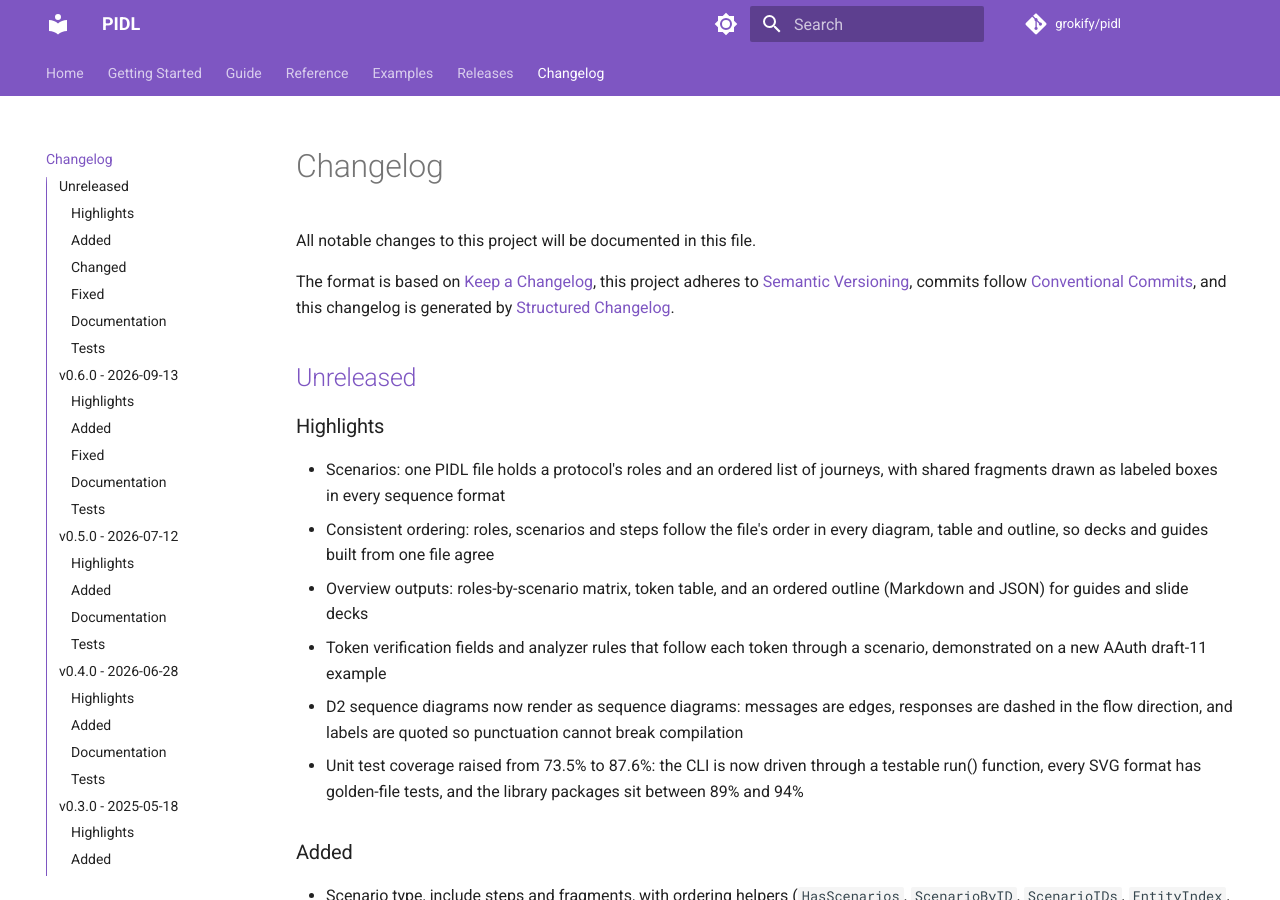
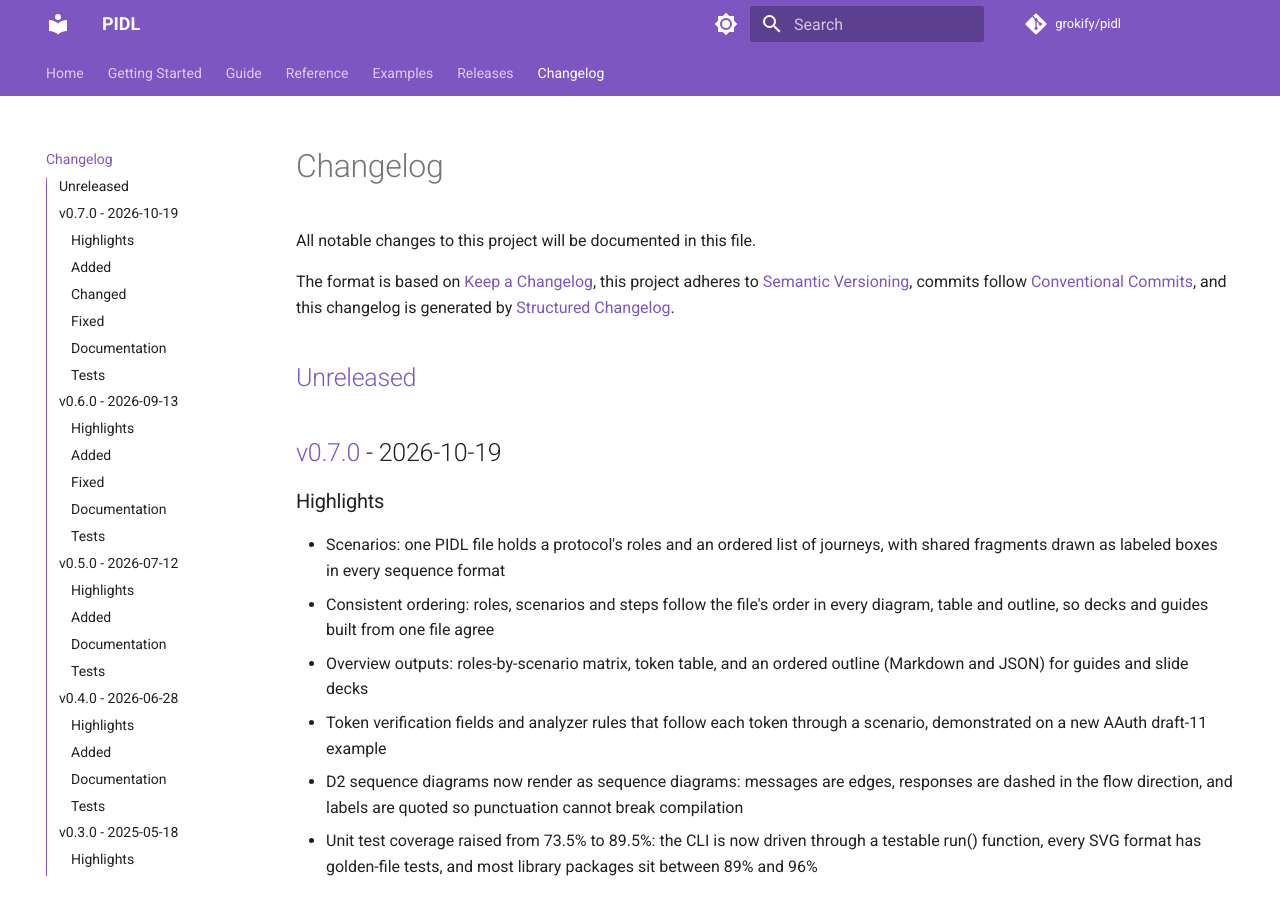
Before and after one commit to grokify/pidl, an MkDocs documentation site: the page built from docs/CHANGELOG.md, in a window 1280 px wide and 900 px high. Built offline with MkDocs 1.6.1 and Material for MkDocs 9.7.7, drawn with Linux system fonts in a browser that asks for light colours; comment, search, counter and statistics services are not loaded.

Commit message:
docs(release): add v0.7.0 release notes and changelog
Promote the unreleased changelog entries to v0.7.0, date the release
notes, add v0.7.0 to the releases index and docs navigation, and mark
v0.7.0 complete in the roadmap.

Co-Authored-By: Claude Opus 5.5 <noreply@anthropic.com>

```diff
--- a/docs/CHANGELOG.md
+++ b/docs/CHANGELOG.md
@@ -9,6 +9,8 @@ and this changelog is generated by [Structured Changelog](https://github.com/gro
 
 ## [Unreleased]
 
+## [v0.7.0] - 2026-10-19
+
 ### Highlights
 
 - Scenarios: one PIDL file holds a protocol's roles and an ordered list of journeys, with shared fragments drawn as labeled boxes in every sequence format
@@ -16,7 +18,7 @@ and this changelog is generated by [Structured Changelog](https://github.com/gro
 - Overview outputs: roles-by-scenario matrix, token table, and an ordered outline (Markdown and JSON) for guides and slide decks
 - Token verification fields and analyzer rules that follow each token through a scenario, demonstrated on a new AAuth draft-11 example
 - D2 sequence diagrams now render as sequence diagrams: messages are edges, responses are dashed in the flow direction, and labels are quoted so punctuation cannot break compilation
-- Unit test coverage raised from 73.5% to 87.6%: the CLI is now driven through a testable run() function, every SVG format has golden-file tests, and the library packages sit between 89% and 94%
+- Unit test coverage raised from 73.5% to 89.5%: the CLI is now driven through a testable run() function, every SVG format has golden-file tests, and most library packages sit between 89% and 96%
 
 ### Added
 
@@ -379,7 +381,8 @@ and this changelog is generated by [Structured Changelog](https://github.com/gro
 - MIT License ([`bc35c74`](https://github.com/grokify/pidl/commit/bc35c74))
 - Gitignore with binary and ideation file patterns ([`284d99a`](https://github.com/grokify/pidl/commit/284d99a))
 
-[unreleased]: https://github.com/grokify/pidl/compare/v0.6.0...HEAD
+[unreleased]: https://github.com/grokify/pidl/compare/v0.7.0...HEAD
+[v0.7.0]: https://github.com/grokify/pidl/compare/v0.6.0...v0.7.0
 [v0.6.0]: https://github.com/grokify/pidl/compare/v0.5.0...v0.6.0
 [v0.5.0]: https://github.com/grokify/pidl/compare/v0.4.0...v0.5.0
 [v0.4.0]: https://github.com/grokify/pidl/compare/v0.3.0...v0.4.0
--- a/docs/releases/v0.7.0.md
+++ b/docs/releases/v0.7.0.md
@@ -1,6 +1,6 @@
 # PIDL v0.7.0 Release Notes
 
-**Release Date:** Unreleased
+**Release Date:** 2026-10-19
 
 This release lets one PIDL file describe a whole protocol: its roles and an ordered list of scenarios, with shared steps written once as fragments. Every output follows the file's order, so diagrams, tables, outlines and the slide decks and guides built from them agree. It also brings the fixes prepared since v0.6.0: D2 sequence diagrams, deterministic SVG output, and Windows builds.
 
--- a/mkdocs.yml
+++ b/mkdocs.yml
@@ -79,6 +79,7 @@ nav:
     - Infographic: examples/infographic.md
   - Releases:
     - Overview: releases/index.md
+    - v0.7.0: releases/v0.7.0.md
     - v0.6.0: releases/v0.6.0.md
     - v0.5.0: releases/v0.5.0.md
     - v0.4.0: releases/v0.4.0.md
```
Also changed, not shown: CHANGELOG.json (+5 -3 lines), CHANGELOG.md (+5 -2 lines), docs/releases/index.md (+3 -2 lines), docs/specs/ROADMAP.md (+3 -3 lines).
